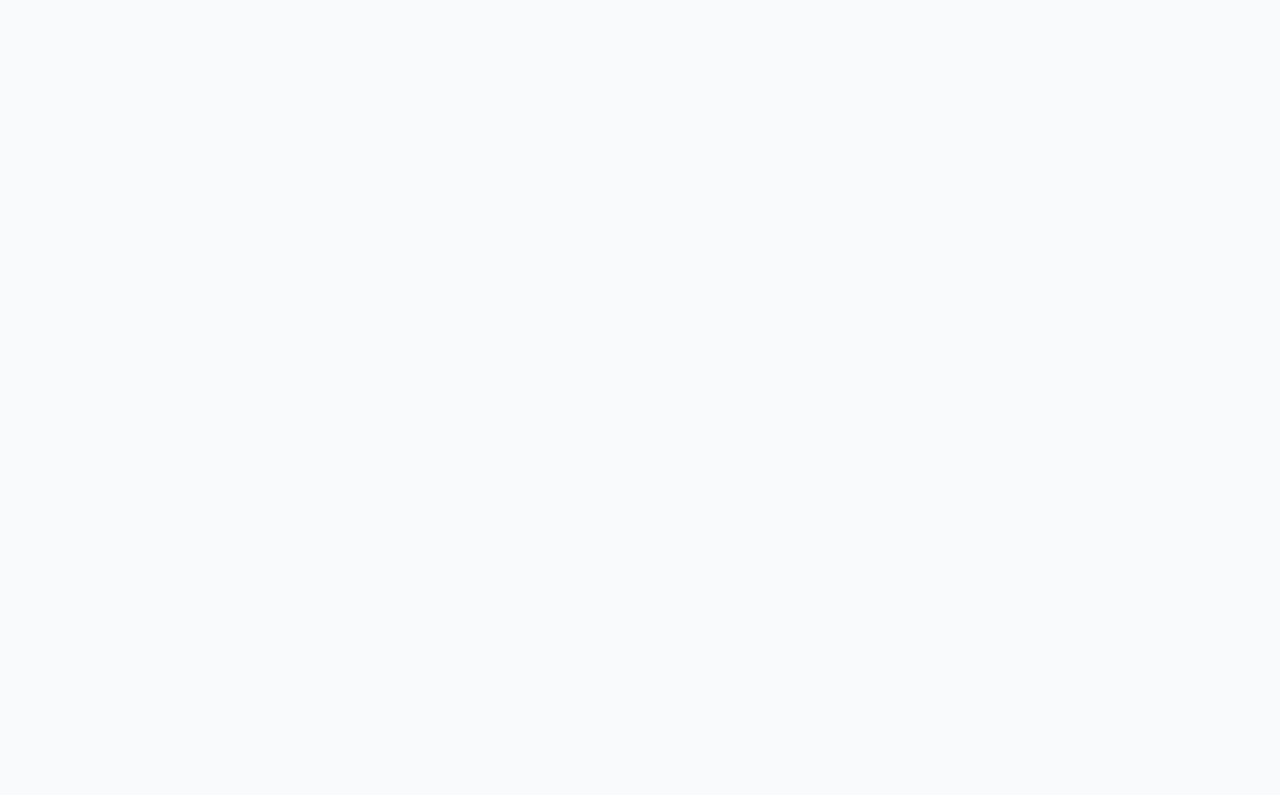
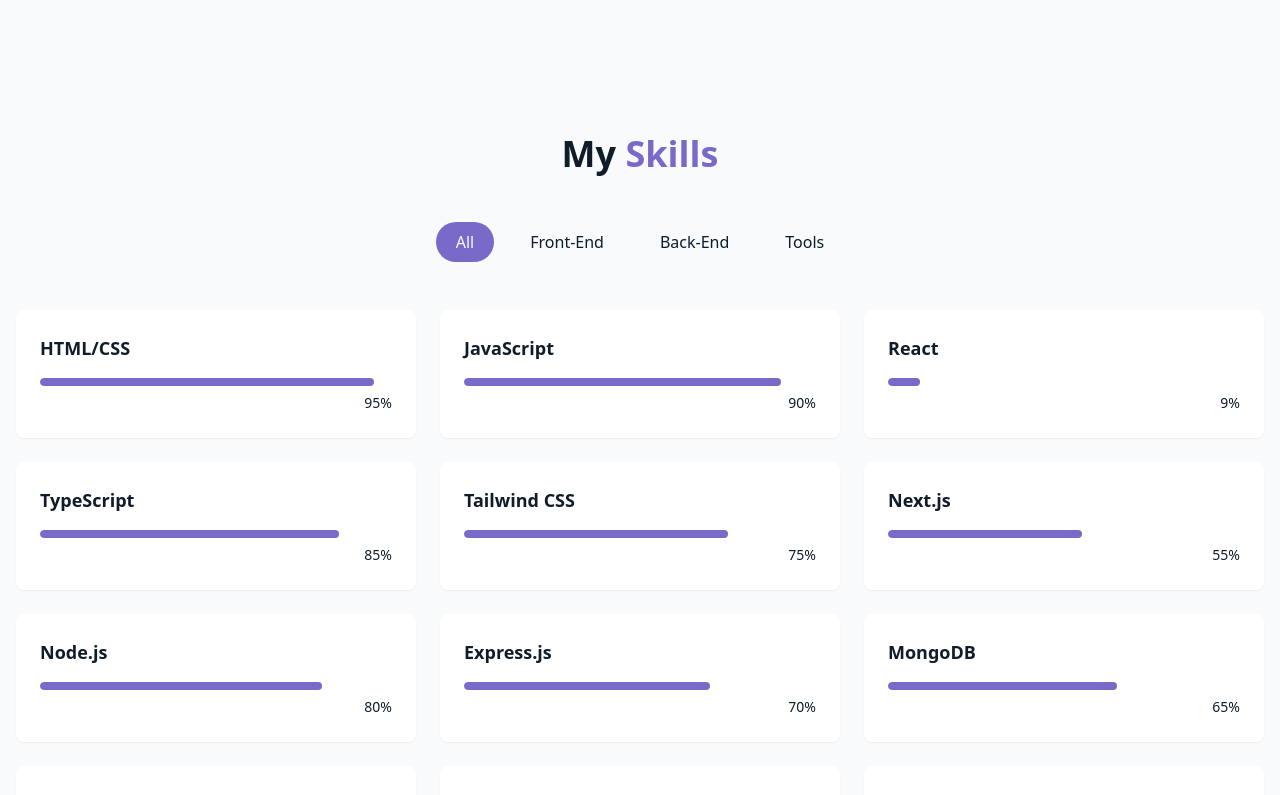
Before and after one commit to TCyril/Project1, a React (Vite) app in the folder vite-project/: page / in a window 1280 px wide. Shown: the part 1420-2215 px from the top of the page. Before the commit the page ends 1458 px from the top, so only its background shows below. Built offline with nearby package versions, Linux system fonts and the light colour scheme.

Commit message:
update SkillSection.jsx and home

```diff
--- a/vite-project/src/Components/SkillsSection.jsx
+++ b/vite-project/src/Components/SkillsSection.jsx
@@ -0,0 +1,87 @@
+import React, { useState } from 'react';
+import { cn } from '@/lib/utils';
+//All the skills
+const skills = [
+    //fonrt-end
+    { name: "HTML/CSS", level: 95, category: "front-end" },
+    { name: "JavaScript", level: 90, category: "front-end" },
+    { name: "React", level: 9, category: "front-end" },
+    { name: "TypeScript", level: 85, category: "front-end" },
+    { name: "Tailwind CSS", level: 75, category: "front-end" },
+    { name: "Next.js", level: 55, category: "front-end" },
+
+    //back-end
+    { name: "Node.js", level: 80, category: "back-end" },
+    { name: "Express.js", level: 70, category: "back-end" },
+    { name: "MongoDB", level: 65, category: "back-end" },
+    { name: "PostgreSQL", level: 60, category: "back-end" },
+
+    //tools
+    { name: "Git/GitHub", level: 85, category: "tools" },
+    { name: "Docker", level: 70, category: "tools" },
+    { name: "Figma", level: 60, category: "tools" },
+    { name: "VSCode", level: 75, category: "tools" },
+]
+
+const catagories = ["all", "front-end", "back-end", "tools"];
+export const SkillsSection = () => {
+    const [activeCategory, setActiveCategory] = useState("all");
+    const fileredSkills = skills.filter(skill =>
+        activeCategory === "all" || skill.category === activeCategory)
+
+    return (
+        <section
+        id = "skills"
+        className="py-24 px-4 relative bg-secondary/30"
+        >
+            <div className="container mx-auto max-w-5xl">
+                <h2 className="text-3xl md:text-4xl font-bold mb-12 text-center">
+                    My <span className="text-primary"> Skills </span>
+                </h2>
+
+                <div className="flex flex-wrap justify-center gap-4 mb-12">
+                    {catagories.map((category, key) => (
+                        <button key={key}
+                        onClick={() => setActiveCategory(category)}
+                        className={cn('px-5 py-2 rounded-full transition-colors duration-300 capitalize',
+                            activeCategory === category
+                            ? 'bg-primary text-primary-foreground'
+                            : 'bg-secondary/70 text-foreground hover:bd-secondary'
+                        )}>
+                            {category}
+                        </button>
+                    ))}
+                </div>
+            </div>
+
+
+            <div className="grid grid-cols-1 sm:grid-cols-2 lg:grid-cols-3 gap-6">
+                {fileredSkills.map((skill,key) => (
+                    <div key={key}
+                        className="bg-card p-6 rounded-lg shadow-xs card-hover"
+                    >
+                        <div className="text-left mb-4">
+                            <h3 className="font-semibold text-lg"> {skill.name} </h3>
+                        </div>
+
+                        <div className="w-full bg-secondary/50 h-2 rounded-full overflow-hidden">
+                            <div className="bg-primary h-2 rounded-full origin-left animate-[grow_1.5s_ease-in-out]"
+                            style={{ width: skill.level + "%" }}
+                            >
+                            </div>
+                        </div>
+
+                        <div className="text-right mt-1">
+                                <span className="text-sm text-muted-foreground">
+                                    {skill.level}%
+                                </span>
+                            </div>
+
+                    </div>
+                ))}
+
+            </div>
+        </section>
+    )
+
+}
--- a/vite-project/src/Pages/Home.jsx
+++ b/vite-project/src/Pages/Home.jsx
@@ -3,6 +3,7 @@
 import { Navbar } from "@/Components/Navbar";
 import { HeroSection } from "@/Components/HeroSection";
 import { AboutSection } from "@/Components/AboutSection";
+import { SkillsSection } from "@/Components/SkillsSection";
 
 export const Home = () => {
     return (
@@ -19,6 +20,7 @@
         <main>
             <HeroSection />
             <AboutSection />
+            <SkillsSection />
         </main>
 
         {/* Footer */}
```
